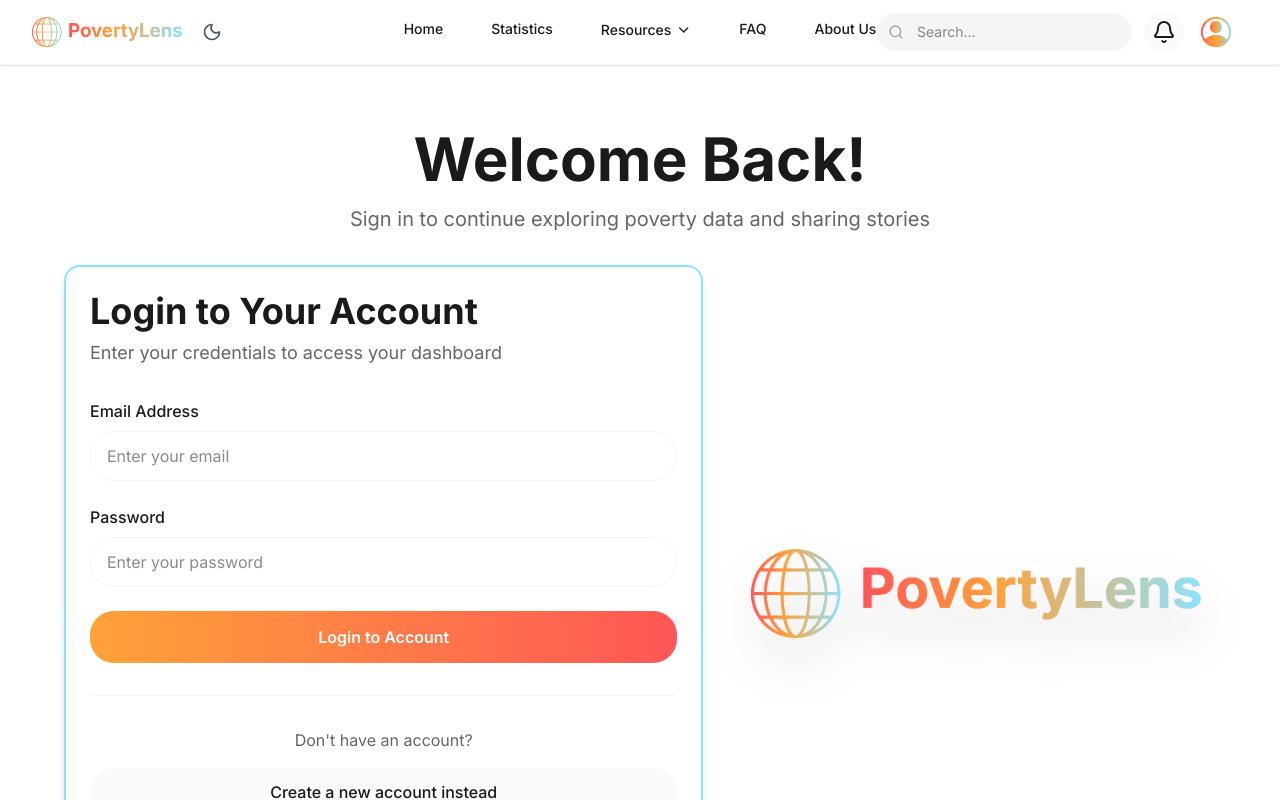
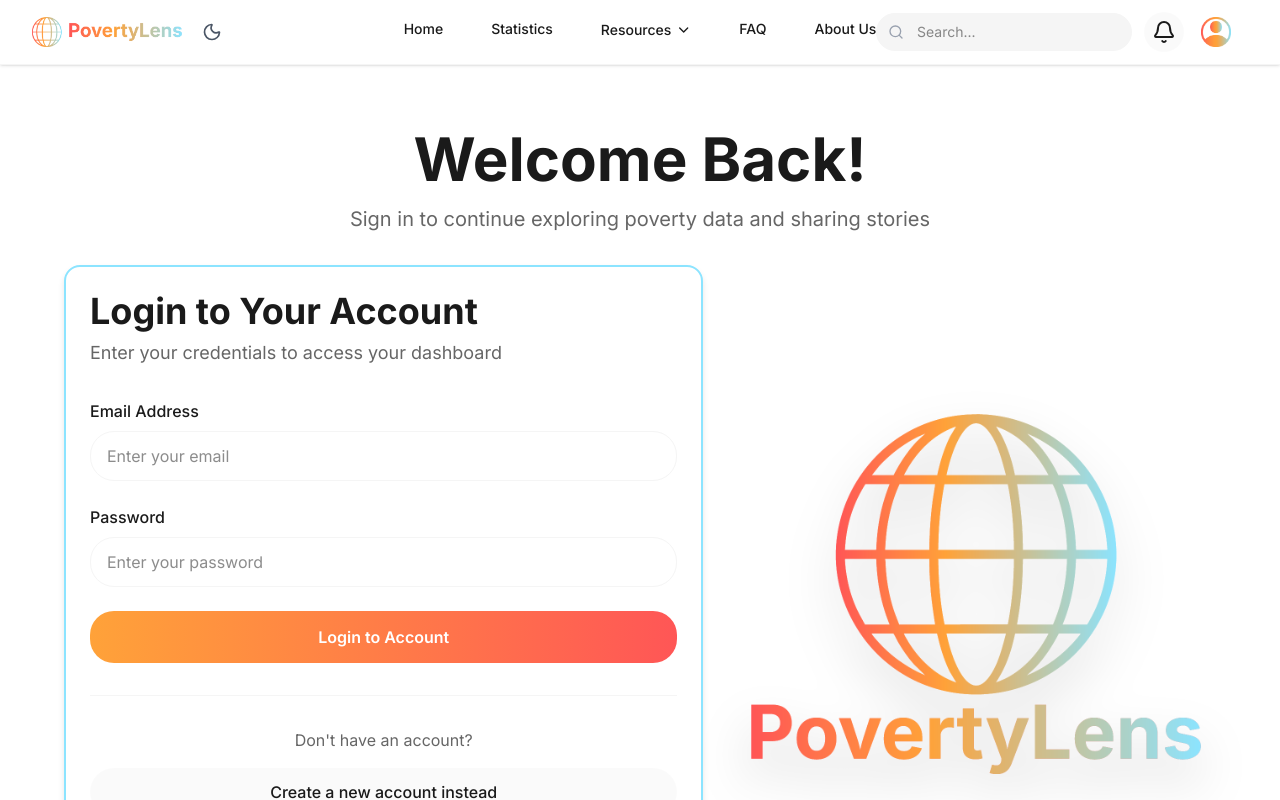
Before and after one commit to Revolution5/PovertyLens, a Next.js app in the folder frontend/: page /signin in a window 1280 px wide. Shown: the top 800 px of the page. Built offline with nearby package versions, Linux system fonts and the light colour scheme.

Commit message:
fix login logo to vertical
login logo changed from horizontal to vertical

```diff
--- a/frontend/app/signin/page.tsx
+++ b/frontend/app/signin/page.tsx
@@ -266,7 +266,7 @@ export default function SignInPage() {
         {/* Right column - Just Logo (matching home page) */}
         <div className="flex-[9] flex justify-center items-center">
           <Image
-            src="/logov3.png"
+            src="/logo vertical.png"
             alt="PovertyLens Logo"
             width={450}
             height={450}
```
